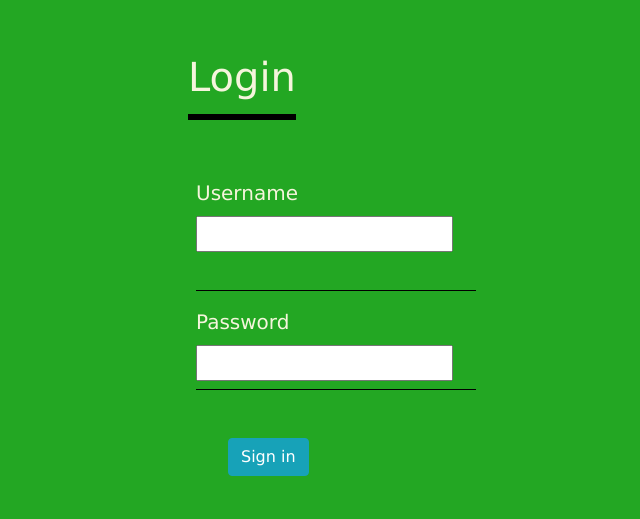
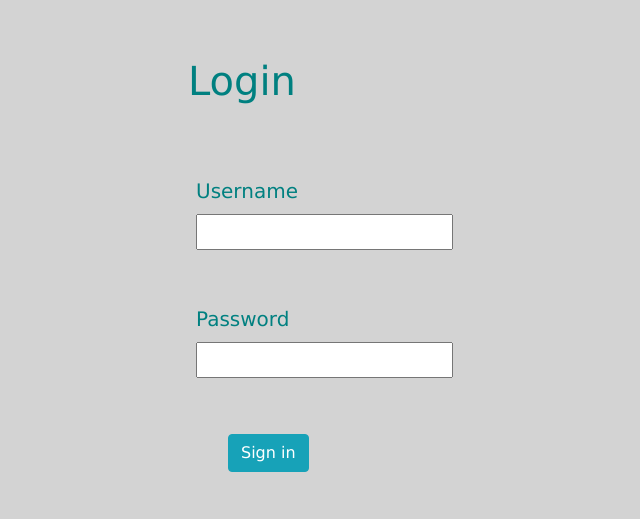
Before and after one commit to akapesh/SBMT, a plain HTML site: page login.html in a window 1280 px wide. Shown: the part 122-641 px from the top of the page, without its empty margins (312-952 px from the left). Drawn offline with Linux system fonts and the light colour scheme.

Commit message:
changed background color for login

```diff
--- a/custom.css
+++ b/custom.css
@@ -2,7 +2,7 @@ body{
 margin: 0px;
 padding: 0px;
 font-family: Verdana, Geneva, Tahoma, sans-serif;
-background-color: rgb(35, 167, 35);
+background-color: lightgray;
 }
 .name{
     width: 280px;
@@ -10,12 +10,11 @@ background-color: rgb(35, 167, 35);
     top: 50%;
     left: 50%;
     transform: translate(-50%,-50%);
-    color: beige;
+    color: teal;
 }
 .name h1{
     float: left;
 font-size: 40px;
-border-bottom: 6px solid black;
 margin-bottom: 50px;
 padding: 13px 0;
 }
@@ -24,12 +23,13 @@ padding: 13px 0;
     overflow: hidden;
     padding-right: 13px 0;
     margin: 8px;
-    border-bottom: 1px solid black;
     padding: 8px 0;
     font-size: 20px;
+    color: teal;
 }
 #btn{
     margin: 40px;
 
 
+
 }
--- a/login.html
+++ b/login.html
@@ -22,7 +22,9 @@
   <input type="text" placeholder="" name="" id="password">
 </div>
 
-    <a href="#.html" button id="btn" type="button" class="btn btn-info">Sign in</a>
+
+
+    <a href="registration.html" button id="btn" type="button" class="btn btn-info">Sign in</button> </a>
 
     </div>
 </body>
```
